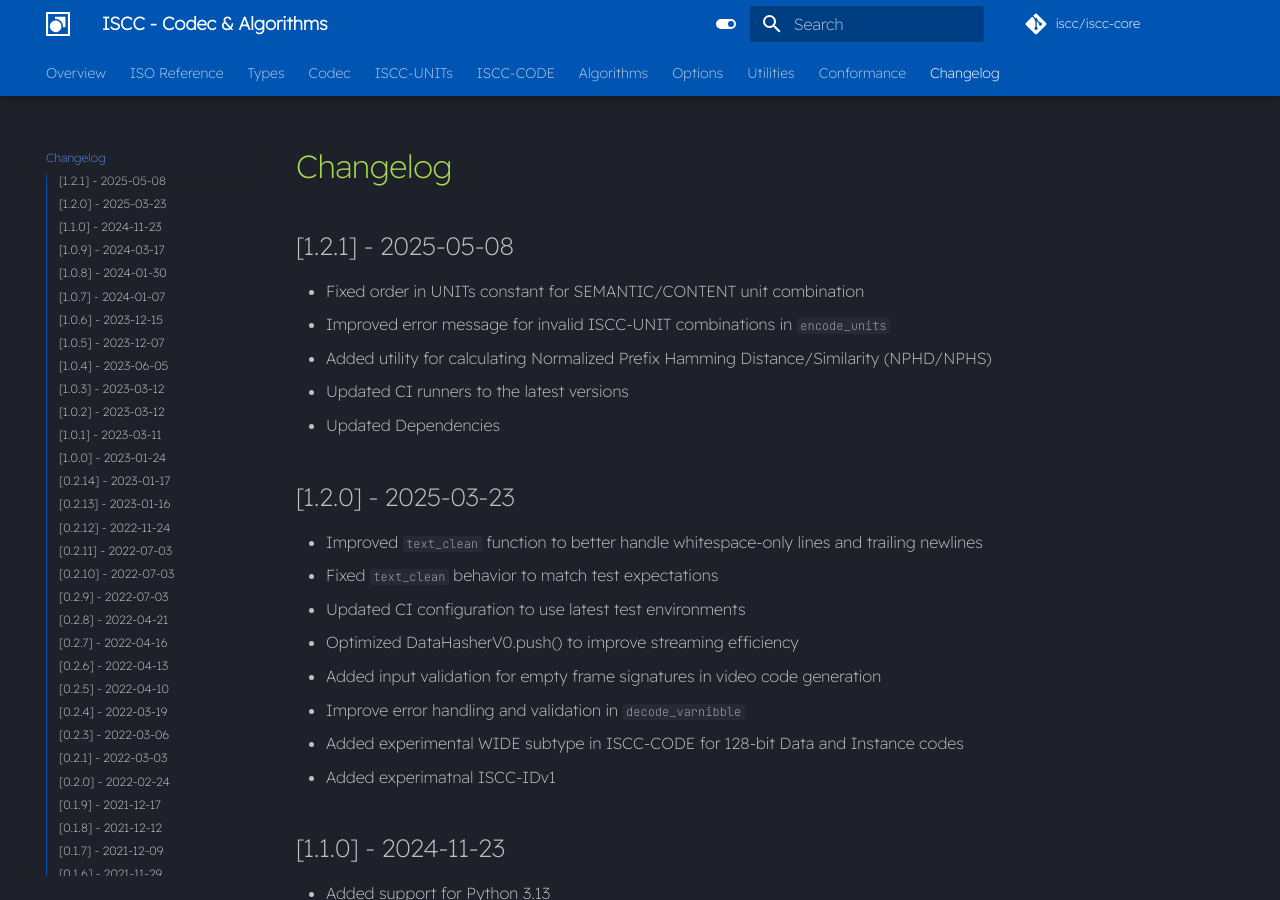
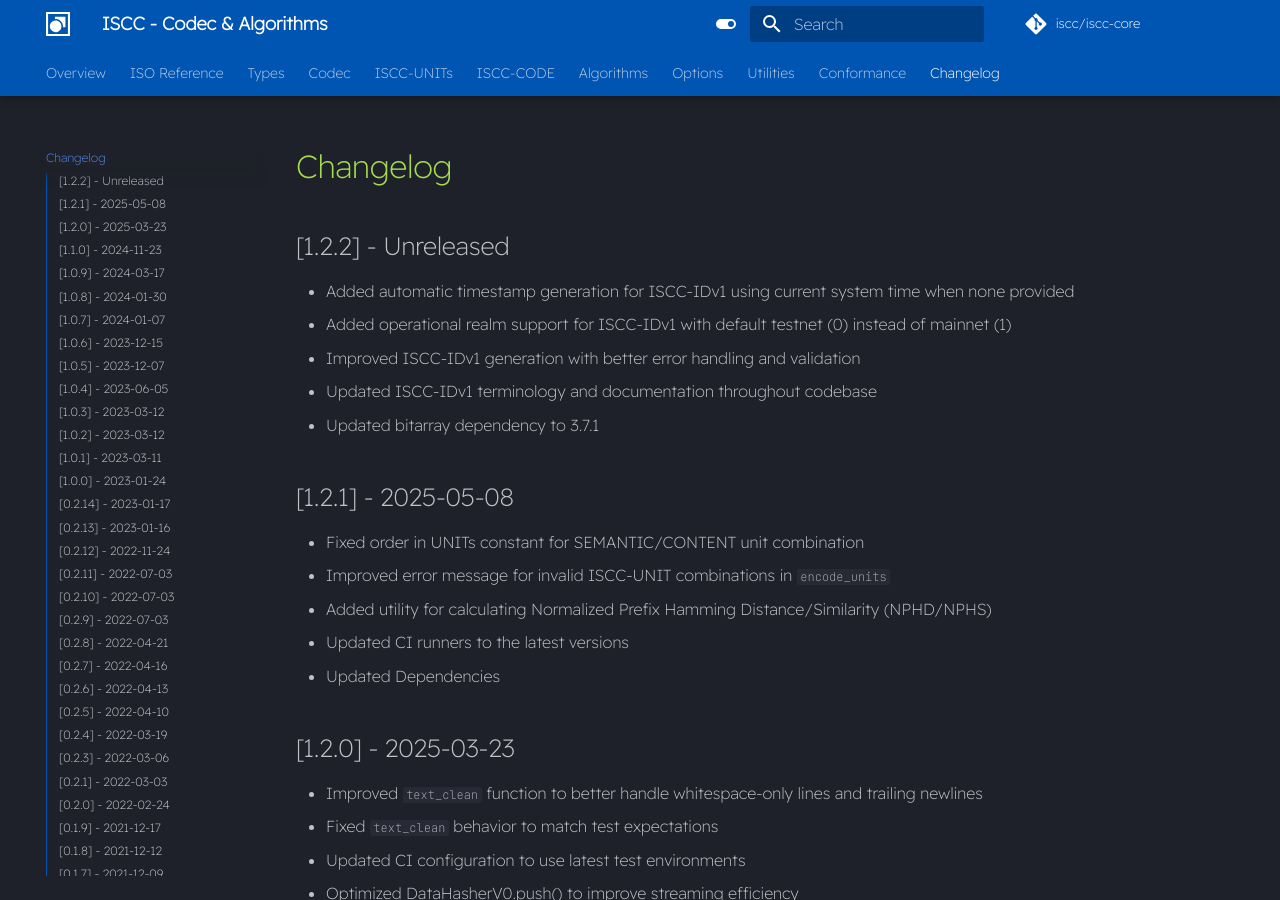
Before and after one commit to iscc/iscc-core, an MkDocs documentation site: the page built from docs/changelog.md, in a window 1280 px wide and 900 px high. Built offline with MkDocs 1.6.1 and Material for MkDocs 9.7.7, drawn with Linux system fonts in a browser that asks for light colours; comment, search, counter and statistics services are not loaded.

Commit message:
chore: prepare v1.2.2 changelog and version bump
Update changelog with recent ISCC-IDv1 improvements and dependency updates in preparation for v1.2.2 release

```diff
--- a/docs/changelog.md
+++ b/docs/changelog.md
@@ -1,4 +1,12 @@
 # Changelog
+
+## [1.2.2] - Unreleased
+
+- Added automatic timestamp generation for ISCC-IDv1 using current system time when none provided
+- Added operational realm support for ISCC-IDv1 with default testnet (0) instead of mainnet (1)
+- Improved ISCC-IDv1 generation with better error handling and validation
+- Updated ISCC-IDv1 terminology and documentation throughout codebase
+- Updated bitarray dependency to 3.7.1
 
 ## [1.2.1] - 2025-05-08
 
--- a/iscc_core/__init__.py
+++ b/iscc_core/__init__.py
@@ -1,4 +1,4 @@
-__version__ = "1.2.1"
+__version__ = "1.2.2"
 from iscc_core.options import core_opts, conformant_options
 
 # Import full api to toplevel
--- a/pyproject.toml
+++ b/pyproject.toml
@@ -1,6 +1,6 @@
 [tool.poetry]
 name = "iscc-core"
-version = "1.2.1"
+version = "1.2.2"
 description = "ISCC - Core Algorithms"
 authors = ["Titusz <tp@iscc.io>"]
 license = "Apache-2.0"
```
Also changed, not shown: CHANGELOG.md (+8 -0 lines).
